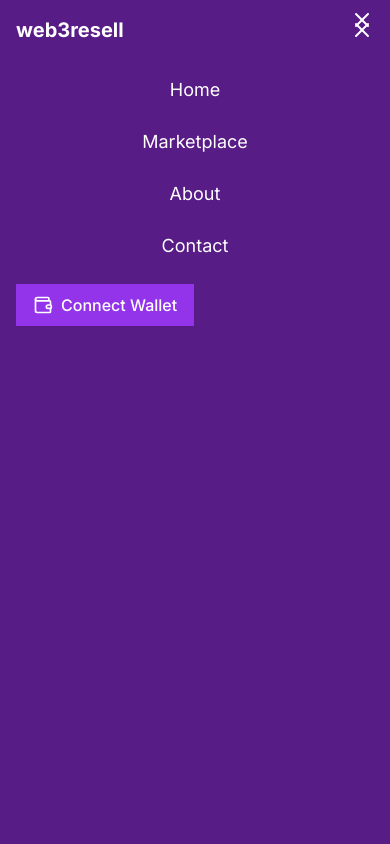
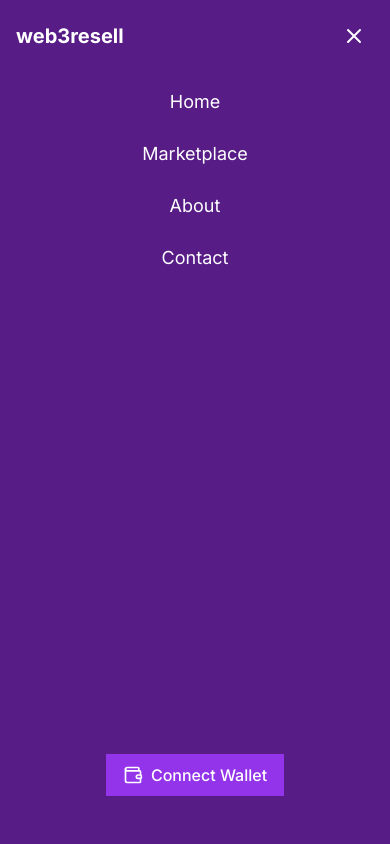
Before and after one commit to FramedStone/web3resell, a Next.js app: page / in a window 390 px wide. Both pictures are taken after a click on the button 362 px from the left and 22 px from the top of the page. Shown: the top 844 px of the page. Built offline with nearby package versions, Linux system fonts and the light colour scheme.

Commit message:
modified dropdown menu placement for lower aspect ratio device

```diff
--- a/app/components/Header.tsx
+++ b/app/components/Header.tsx
@@ -30,12 +30,15 @@ export default function Header() {
 
   return (
     <>
+      <AnimatePresence>
+        {!mobileMenuOpen && (
           <motion.header
             className={`fixed top-0 left-0 right-0 z-50 transition-all duration-300 ${
               scrolled ? "bg-purple-900 shadow-lg" : "bg-transparent"
             }`}
             initial={{ y: -100 }}
             animate={{ y: 0 }}
+            exit={{ y: -100 }}
             transition={{ duration: 0.5 }}
           >
             <div className="container mx-auto px-4 py-2 sm:py-4">
@@ -45,15 +48,11 @@ export default function Header() {
                     href="/"
                     className="text-xl sm:text-2xl font-bold text-white whitespace-nowrap"
                   >
-                {!mobileMenuOpen && (
-                  <>
                     web3resell
                     {isMarketplacePage && (
                       <span className="ml-1 sm:ml-2 text-sm sm:text-base text-purple-300">
                         Marketplace
                       </span>
-                    )}
-                  </>
                     )}
                   </Link>
                 </div>
@@ -99,56 +98,44 @@ export default function Header() {
                     onClick={toggleMobileMenu}
                     whileTap={{ scale: 0.95 }}
                   >
-                <AnimatePresence mode="wait" initial={false}>
-                  <motion.div
-                    key={mobileMenuOpen ? "open" : "closed"}
-                    initial={{ opacity: 0 }}
-                    animate={{ opacity: 1 }}
-                    exit={{ opacity: 0 }}
-                    transition={{ duration: 0.2 }}
-                  >
-                    {mobileMenuOpen ? (
-                      <X className="h-6 w-6" />
-                    ) : (
                     <Menu className="h-6 w-6" />
-                    )}
-                  </motion.div>
-                </AnimatePresence>
                   </motion.button>
                 </div>
               </div>
             </div>
           </motion.header>
+        )}
+      </AnimatePresence>
 
       <AnimatePresence>
         {mobileMenuOpen && (
           <motion.div
-            className="fixed inset-0 z-40 bg-purple-900 overflow-y-auto"
+            className="fixed inset-0 z-50 bg-purple-900 overflow-y-auto"
             initial={{ opacity: 0 }}
             animate={{ opacity: 1 }}
             exit={{ opacity: 0 }}
           >
-            <div className="container mx-auto px-4 py-4">
+            <div className="container mx-auto px-4 py-4 flex flex-col min-h-screen">
               <div className="flex justify-between items-center mb-8">
                 <Link
                   href="/"
-                  className="text-xl sm:text-2xl font-bold text-white whitespace-nowrap"
+                  className="text-xl sm:text-2xl font-bold text-white"
                 >
                   web3resell
                   {isMarketplacePage && (
-                    <span className="ml-1 sm:ml-2 text-sm sm:text-base text-purple-300">
+                    <span className="ml-1 sm:ml-2 text-sm sm:text-base text-purple-300 block sm:inline">
                       Marketplace
                     </span>
                   )}
                 </Link>
                 <button
-                  className="text-white focus:outline-none"
+                  className="text-white focus:outline-none p-2"
                   onClick={toggleMobileMenu}
                 >
                   <X className="h-6 w-6" />
                 </button>
               </div>
-              <nav className="flex flex-col space-y-6 items-center mb-6">
+              <nav className="flex flex-col space-y-6 items-center mb-8">
                 <Link
                   href="/"
                   className="text-lg sm:text-xl text-white hover:text-purple-300 transition-colors"
@@ -174,8 +161,10 @@ export default function Header() {
                   Contact
                 </Link>
               </nav>
+              <div className="flex flex-col items-center space-y-4 mt-auto mb-8">
                 {isMarketplacePage && <ListProductPopup />}
                 <ConnectWalletButton />
+              </div>
             </div>
           </motion.div>
         )}
```
Lines whose indentation alone changed are shown as unchanged.
